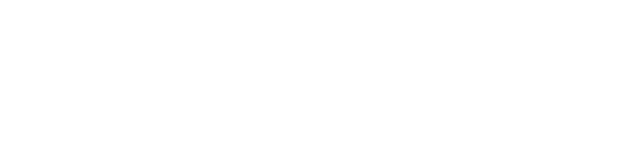
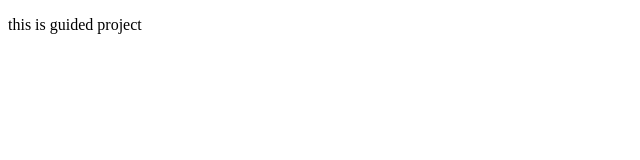
Before and after one commit to naz781/cool-project-1, a plain HTML site: page index.html in a window 1280 px wide. Shown: the whole page, without its empty margins (0-640 px from the left). Drawn offline with Linux system fonts and the light colour scheme.

Commit message:
changed in style

```diff
--- a/index.html
+++ b/index.html
@@ -6,6 +6,6 @@
     <title>Document</title>
 </head>
 <body>
-
+    <p> this is guided project</p>
 </body>
 </html>
--- a/styles.css
+++ b/styles.css
@@ -0,0 +1,5 @@
+/*style */
+p
+{
+    color:blueviolet
+}
```
